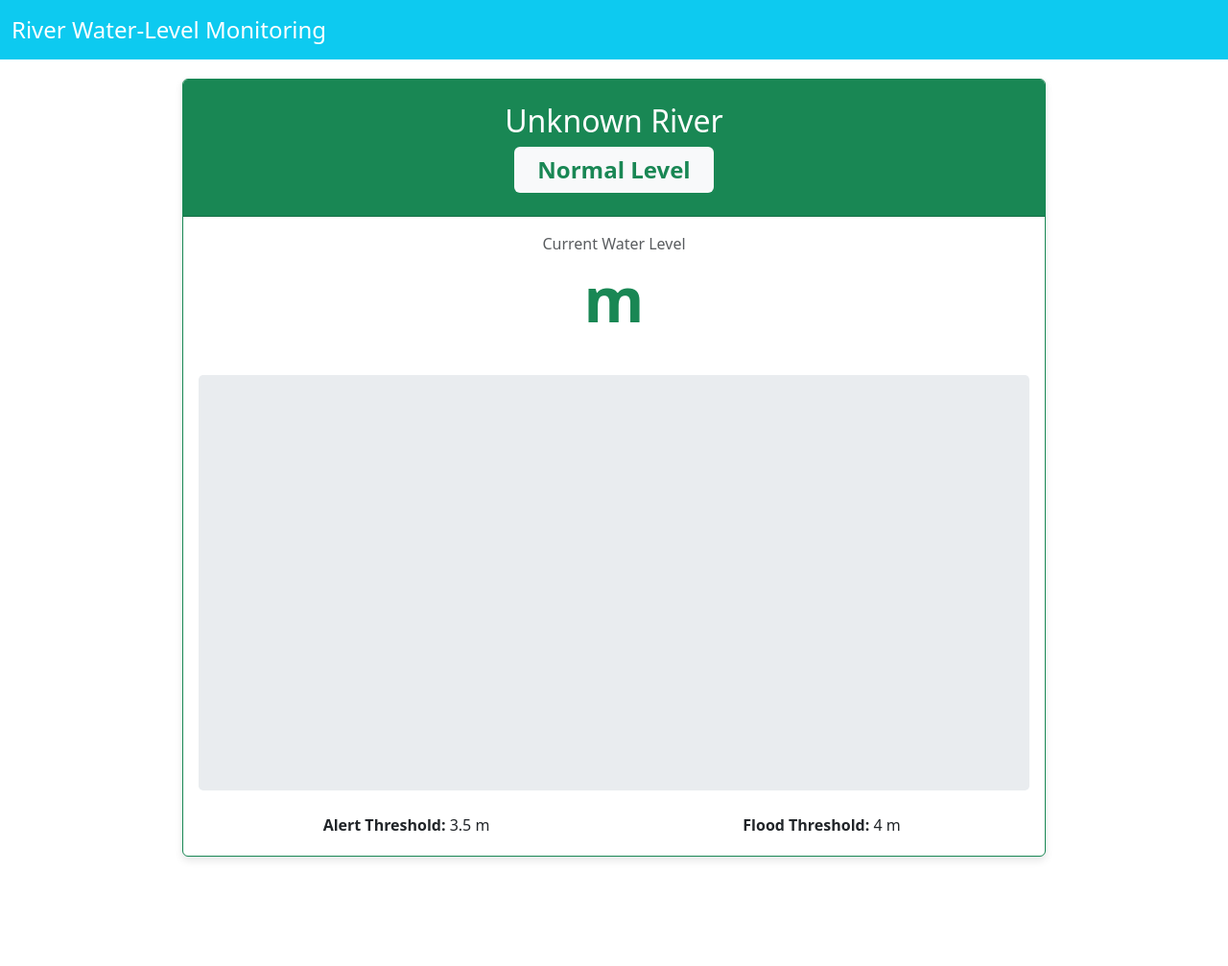
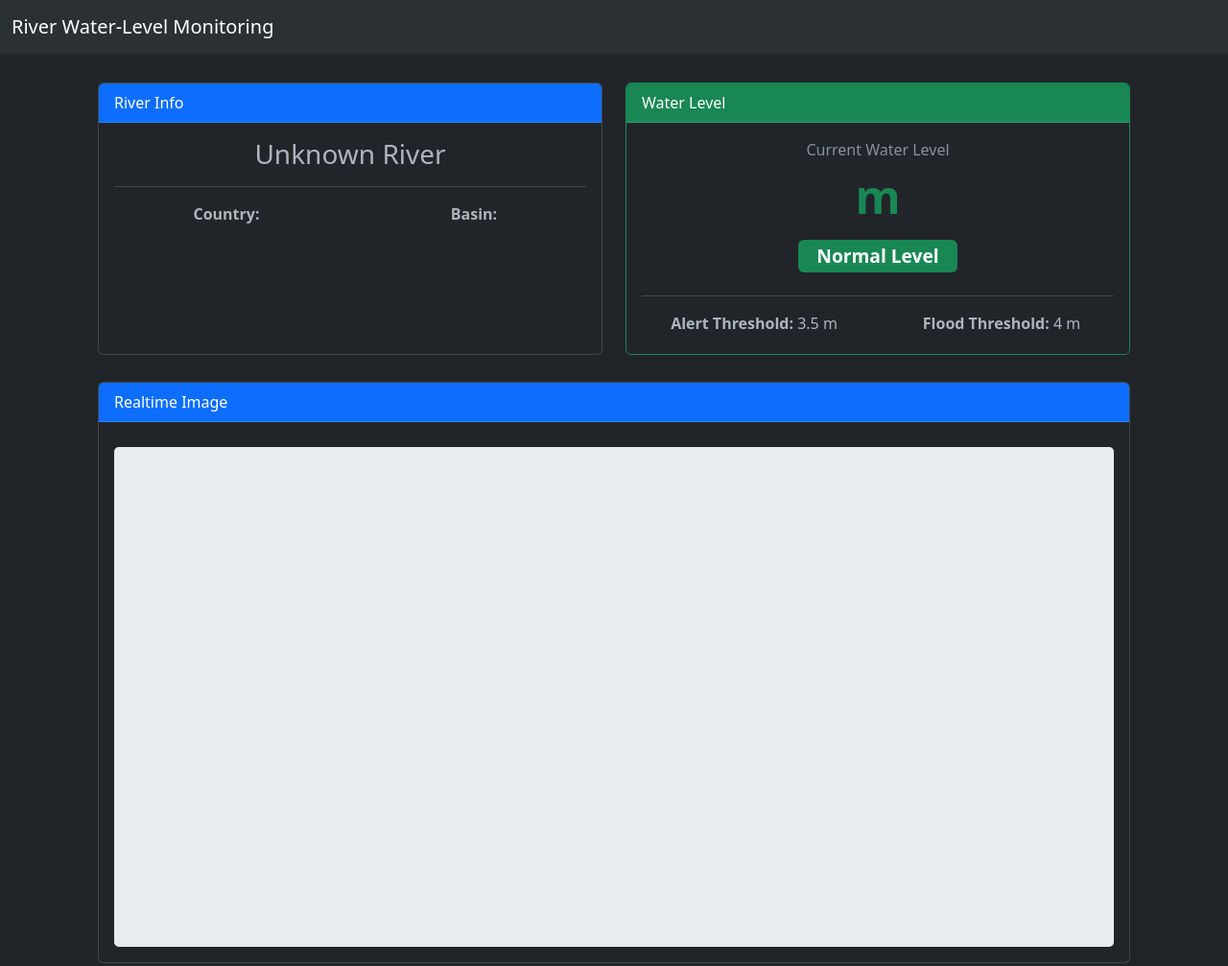
Before and after one commit to 111116020/river-monitor-frontend, a plain HTML site: page index.html in a window 1280 px wide. Shown: the whole page at 96% size. Before the commit the page ends 913 px from the top, so only its background shows below. Drawn offline with nearby package versions, Linux system fonts and the light colour scheme; no server answers.

Commit message:
Refactor river monitoring dashboard layout and enhance card components for better visibility

```diff
--- a/index.html
+++ b/index.html
@@ -1,5 +1,5 @@
 <!DOCTYPE html>
-<html lang="en">
+<html lang="en" data-bs-theme="dark">
 <head>
     <meta charset="UTF-8">
     <meta name="viewport" content="width=device-width, initial-scale=1.0">
@@ -16,64 +16,108 @@
             flex: 1;
             display: flex;
             justify-content: center;
-            align-items: center;
-            padding: 20px; /* Add some padding around the card */
+            align-items: flex-start;
+            padding: 30px 10px;
         }
-        .full-screen-card {
-            max-width: 900px; /* Max width for large screens */
-            width: 90%; /* Occupy 90% of the container width */
-            min-height: 70vh; /* Occupy 70% of viewport height */
-            box-shadow: 0 4px 8px rgba(0,0,0,0.1);
+        .dashboard-grid {
+            width: 100%;
+            max-width: 1100px;
         }
         .card-title-level {
-            font-size: 4rem; /* Very large font for water level */
+            font-size: 3rem;
             font-weight: bold;
         }
         .status-badge-large {
-            font-size: 1.5rem;
-            padding: .5em 1em;
+            font-size: 1.2rem;
+            padding: .4em 1em;
         }
         .graph-placeholder {
-            min-height: 250px; /* Larger area for the graph */
+            min-height: 250px;
             background-color: #e9ecef;
             border-radius: .3rem;
             display: flex;
             justify-content: center;
             align-items: center;
-            margin-top: 15px;
+            margin-top: 10px;
             color: #6c757d;
+        }
+        /* Card floating effect */
+        .card {
+            transition: transform 0.2s, box-shadow 0.2s;
+        }
+        .card:hover {
+            transform: translateY(-8px) scale(1.03);
+            box-shadow: 0 8px 32px rgba(0,0,0,0.18), 0 1.5px 6px rgba(0,0,0,0.10);
+            z-index: 2;
         }
     </style>
 </head>
 <body>
 
-    <nav class="navbar navbar-expand-lg navbar-dark bg-info">
+    <nav class="navbar navbar-expand-lg bg-body-tertiary">
         <div class="container-fluid">
-            <a class="navbar-brand fs-4" href="#">River Water-Level Monitoring</a>
+            <a class="navbar-brand" href="#">River Water-Level Monitoring</a>
         </div>
     </nav>
 
     <div class="main-content">
-        <div class="card text-center full-screen-card border-success" id="riverCard">
-            <div class="card-header bg-success text-white py-4">
-                <h2 id="riverNameTitle" class="mb-0">Unknown River</h2>
-                <span class="badge bg-light text-success status-badge-large mt-2">Normal Level</span>
+        <div class="container dashboard-grid">
+            <div class="row g-4">
+                <!-- River Info Card -->
+                <div class="col-md-6">
+                    <div class="card h-100" id="riverInfoCard">
+                        <div class="card-header text-bg-primary">
+                            River Info
                         </div>
-            <div class="card-body d-flex flex-column justify-content-center align-items-center">
+                        <div class="card-body text-center">
+                            <h3 id="riverNameTitle" class="mb-2">Unknown River</h3>
+                            <hr>
+                            <div class="row">
+                                <div class="col-6">
+                                    <p class="mb-1"><strong>Country:</strong> <span id="countryName"></span></p>
+                                </div>
+                                <div class="col-6">
+                                    <p class="mb-1"><strong>Basin:</strong> <span id="basinName"></span></p>
+                                </div>
+                            </div>
+                        </div>
+                    </div>
+                </div>
+                <!-- Water Level Card -->
+                <div class="col-md-6">
+                    <div class="card border-success h-100" id="waterLevelCard">
+                        <div class="card-header text-bg-success text-white" id="waterLevelHeader">
+                            Water Level
+                        </div>
+                        <div class="card-body text-center">
                             <p class="card-text text-muted mb-2">Current Water Level</p>
                             <h1 class="card-title-level text-success mb-3"><span id="waterLevel"></span> m</h1>
-
-                <canvas id="realtimeImageCanvas" class="w-100 mt-4 graph-placeholder"></canvas>
-
-                <div class="row w-100 mt-4">
-                    <div class="col-md-6">
+                            <span class="badge text-bg-success status-badge-large mb-2" id="statusBadge">Normal Level</span>
+                            <hr>
+                            <div class="row">
+                                <div class="col-6">
                                     <p class="mb-1"><strong>Alert Threshold:</strong> <span id="alertThreshold"></span> m</p>
                                 </div>
-                    <div class="col-md-6">
+                                <div class="col-6">
                                     <p class="mb-1"><strong>Flood Threshold:</strong> <span id="floodThreshold"></span> m</p>
                                 </div>
                             </div>
-
+                        </div>
+                    </div>
+                </div>
+            </div>
+            <!-- New row for Realtime Image Card -->
+            <div class="row g-4 mt-1">
+                <div class="col-12">
+                    <div class="card h-100">
+                        <div class="card-header text-bg-primary">
+                            Realtime Image
+                        </div>
+                        <div class="card-body">
+                            <canvas id="realtimeImageCanvas" class="w-100 graph-placeholder"></canvas>
+                        </div>
+                    </div>
+                </div>
             </div>
         </div>
     </div>
@@ -84,15 +128,17 @@
         let floodThreshold = 4.0;
 
         (() => {
-
             document.getElementById('alertThreshold').textContent = alertThreshold;
             document.getElementById('floodThreshold').textContent = floodThreshold;
 
-            const card = document.getElementById('riverCard');
+            const riverInfoCard = document.getElementById('riverInfoCard');
+            const waterLevelCard = document.getElementById('waterLevelCard');
+            const waterLevelHeader = document.getElementById('waterLevelHeader');
             const levelElement = document.getElementById('waterLevel');
-            const statusBadge = card.querySelector('.status-badge-large');
-            const cardHeader = card.querySelector('.card-header');
+            const statusBadge = document.getElementById('statusBadge');
             const riverNameTitle = document.getElementById("riverNameTitle");
+            const riverCountry = document.getElementById("riverCountry");
+            const riverBasin = document.getElementById("riverBasin");
 
             function updateRiverData() {
                 fetch("/api/retrieve", {
@@ -105,31 +151,31 @@
                     currentLevel = resp[0]["est_level"];
 
                     riverNameTitle.textContent = resp[0]["river_name"];
+                    riverCountry.textContent = resp[0]["country_name"] || "N/A";
+                    riverBasin.textContent = resp[0]["basin_name"] || "N/A";
                     levelElement.textContent = currentLevel.toFixed(2);
 
-                    // Update status and colors
-                    card.classList.remove('border-success', 'border-warning', 'border-danger');
-                    cardHeader.classList.remove('bg-success', 'bg-warning', 'bg-danger', 'text-white', 'text-dark');
+                    waterLevelCard.classList.remove('border-success', 'border-warning', 'border-danger');
+                    waterLevelHeader.classList.remove('text-bg-success', 'text-bg-warning', 'text-bg-danger');
                     levelElement.parentElement.classList.remove('text-success', 'text-warning', 'text-danger');
-                    statusBadge.classList.remove('bg-light', 'text-success', 'text-warning', 'text-danger');
-                    statusBadge.classList.add('bg-light'); // Always light background for badge text
+                    statusBadge.classList.remove('text-bg-success', 'text-bg-warning', 'text-bg-danger');
 
                     if (currentLevel >= floodThreshold) {
                         statusBadge.textContent = 'Flood Level';
-                        card.classList.add('border-danger');
-                        cardHeader.classList.add('bg-danger', 'text-white');
+                        waterLevelCard.classList.add('border-danger');
+                        waterLevelHeader.classList.add('text-bg-danger');
                         levelElement.parentElement.classList.add('text-danger');
                         statusBadge.classList.add('text-danger');
                     } else if (currentLevel >= alertThreshold) {
                         statusBadge.textContent = 'Alert Level';
-                        card.classList.add('border-warning');
-                        cardHeader.classList.add('bg-warning', 'text-dark');
+                        waterLevelCard.classList.add('border-warning');
+                        waterLevelHeader.classList.add('text-bg-warning');
                         levelElement.parentElement.classList.add('text-warning');
                         statusBadge.classList.add('text-warning');
                     } else {
                         statusBadge.textContent = 'Normal Level';
-                        card.classList.add('border-success');
-                        cardHeader.classList.add('bg-success', 'text-white');
+                        waterLevelCard.classList.add('border-success');
+                        waterLevelHeader.classList.add('text-bg-success');
                         levelElement.parentElement.classList.add('text-success');
                         statusBadge.classList.add('text-success');
                     }
@@ -167,8 +213,8 @@
                 });
             }
 
-            updateRiverData(); // Initial load
-            setInterval(() => updateRiverData(), 10_000); // Update every 10 seconds
+            updateRiverData();
+            setInterval(() => updateRiverData(), 10_000);
         })();
     </script>
 </body>
```
Lines whose indentation alone changed are shown as unchanged.
